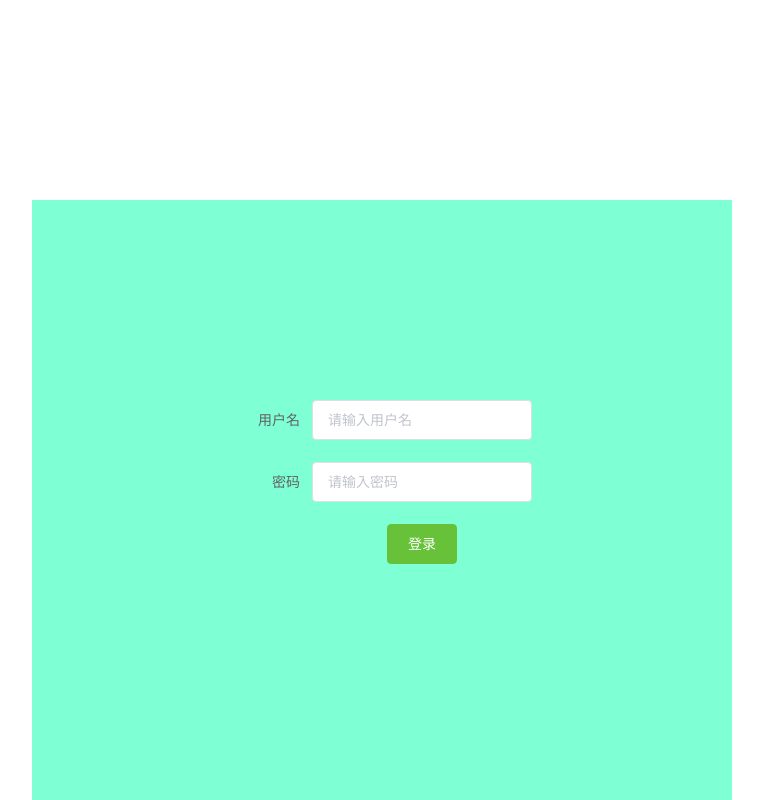
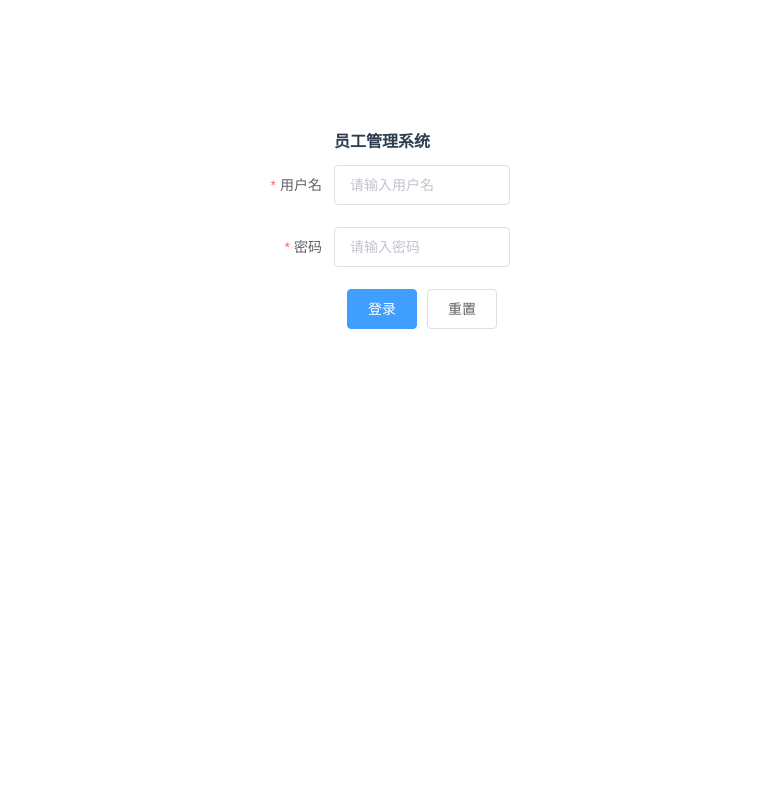
Before and after one commit to wshawk/companyStaffManage_front, a Vue app in the folder companystaffmanage_front/: page /login in a window 1280 px wide. Shown: the whole page, without its empty margins (258-1021 px from the left). Built offline with nearby package versions, Linux system fonts and the light colour scheme.

Commit message:
登录界面修改

```diff
--- a/companystaffmanage_front/src/components/login/Login.vue
+++ b/companystaffmanage_front/src/components/login/Login.vue
@@ -1,113 +1,91 @@
 <template>
+  <div>
 
-    <!-- <div class="login_div">
-
-    <div style="width:300px">
-    <el-form size="small" class="login_form" label-position="right" label-width="80px" :rules="rules" ref="ruleForm">
-      <el-form-item label="用户名：" prop="userName">
-      <el-input name="userName" placeholder="请输入用户名" v-model="username" clearable> </el-input>
+    <el-form :model="loginForm" :rules="rules" ref="loginForm" label-width="80px" class="login-form">
+      <p style="margin-bottom:1vw"><strong>员工管理系统</strong></p>
+      <el-form-item label="用户名" prop="username">
+        <el-input v-model="loginForm.username" placeholder="请输入用户名"></el-input>
       </el-form-item>
-      <el-form-item label="密码：">
-      <el-input  name="password" placeholder="请输入密码" show-password v-model="password"> </el-input>
-      </el-form-item>
-
-      <el-button type="success" @click="send">登录</el-button>
-    </el-form>
-    </div>
-  </div> -->
-<div style="background-color: aquamarine;width:700px;height:600px;margin-top:200px">
-  <div style="width:500px;padding-top:200px;text-align:center">
-<el-form style="width:300px" :label-position="labelPosition" label-width="80px" :model="formLabelAlign">
-  <el-form-item label="用户名">
-    <el-input v-model="userName" placeholder="请输入用户名"></el-input>
-  </el-form-item>
-  <el-form-item label="密码">
-    <el-input v-model="password" placeholder="请输入密码" show-password></el-input>
+      <el-form-item label="密码" prop="password">
+        <el-input v-model="loginForm.password" show-password placeholder="请输入密码"></el-input>
       </el-form-item>
       <el-form-item>
-    <el-button type="success" @click="send">
-      <label>登录</label>
-    </el-button>
+        <el-button type="primary" @click="submitForm('loginForm')">登录</el-button>
+        <el-button @click="resetForm('loginForm')">重置</el-button>
       </el-form-item>
     </el-form>
   </div>
-</div>
 </template>
+
 <script>
 export default {
   name: "Login",
   data() {
     return {
-      username:'',
-      password:'',
-      ruleForm:{
-        userName:''
+      loginForm: {
+        username: "",
+        password: ""
       },
-      rules:{
-        userName:[
-           { required: true, message: '请输入活动名称', trigger: 'blur' },
-           { min: 3, max: 5, message: '长度在 3 到 5 个字符', trigger: 'blur' }
+      rules: {
+        username: [
+          { required: true, message: "请输入用户名", trigger: "blur" },
+          { min: 5, max: 16, message: "长度在 5 到 16 个字符", trigger: "blur" }
+        ],
+        password: [
+          { required: true, message: "请输入密码", trigger: "blur" },
+          { min: 6, max: 16, message: "长度在 6 到 16 个字符", trigger: "blur" }
           ]
-      },
-       labelPosition: 'right',
-        formLabelAlign: {
-          name: '',
-          region: '',
-          type: ''
       }
-    }
-  },
-  created(){
+    };
   },
   methods: {
-
-    send() {
-       let that = this
-       that.password = this.$md5(this.$md5(this.password))
+    submitForm(formName) {
+      let that = this;
+      this.$refs[formName].validate(valid => {
+        if (valid) {
+          that.loginForm.password = this.$md5(this.$md5(this.loginForm.password));
           let params = {
-          userName:this.username,
-          password:that.password
-        }
-
+            userName: that.loginForm.username,
+            password: that.loginForm.password
+          };
           this.axios({
             method: "post",
             url: "/api/login",
-        dataType:'json',
-        contentType:"application/json charset=utf-8",
-        data:params
-      }).then((response) => {
-       if(response.data){
+            dataType: "json",
+            contentType: "application/json charset=utf-8",
+            data: params
+          })
+            .then(response => {
+              if (response.data) {
                 localStorage.setItem("islogin", 1); // 指定登录状态
                 this.$router.push({
-           name:'index',
-           params:{
-             userName:this.username
+                  name: "index",
+                  params: {
+                    userName: this.username
+                  }
+                });
+              } else {
+                alert("登录失败");
               }
             })
-       }else{
-         alert("登录失败")
-       }
-      }).catch(function (response) {
+            .catch(function(response) {
               console.error(response);
             });
+        } else {
+          console.log("error submit!!");
+          return false;
         }
-
+      });
+    },
+    resetForm(formName) {
+      this.$refs[formName].resetFields();
+    }
   }
 };
 </script>
-
 <style scoped>
-
-.login_div{
-width: 600px;
-height: 450px;
-margin-top:100px;
-vertical-align:middle;
-background-color: aquamarine
-}
-.login_form{
-  margin: 10px 20px;
-  padding:50% 0px;
-  text-align: center;
+.login-form{
+  width: 20%;
+  margin-top: 10%;
 }
 </style>
```
Lines whose indentation alone changed are shown as unchanged.
